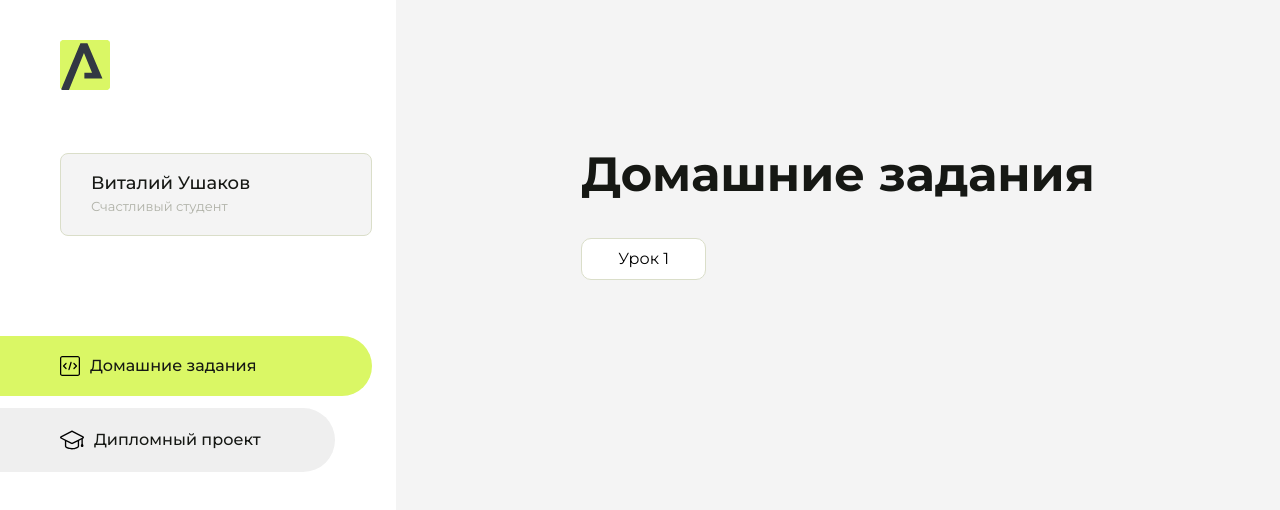
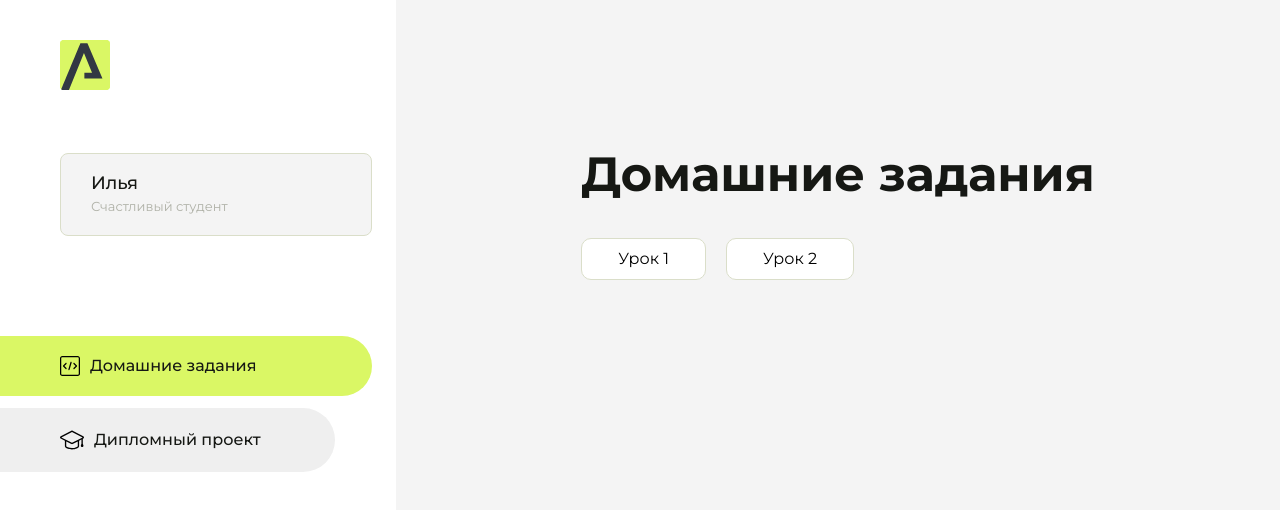
Before and after one commit to Babkaxagivagi/homework, a plain HTML site: page index.html in a window 1280 px wide. Drawn offline with Linux system fonts and the light colour scheme.

Commit message:
Update index.html

```diff
--- a/index.html
+++ b/index.html
@@ -43,7 +43,7 @@
                 </svg>
             </div>
             <div class="sidebar__user">
-                <div class="sidebar__name">Виталий Ушаков</div>
+                <div class="sidebar__name">Илья</div>
                 <div class="sidebar__text">Счастливый студент</div>
             </div>
             <div class="sidebar__tabs">
@@ -93,7 +93,10 @@
                 <div class="content__title">Домашние задания</div>
                 <ul class="content__list">
                     <li class="content__list-item">
-                        <a href="lesson1/index.html">Урок 1</a>
+                        <a href="hello-aroken/index.html">Урок 1</a>
+                    </li>
+                    <li class="content__list-item">
+                        <a href="hello-aroken/index.html">Урок 2</a>
                     </li>
                 </ul>
             </div>
```
